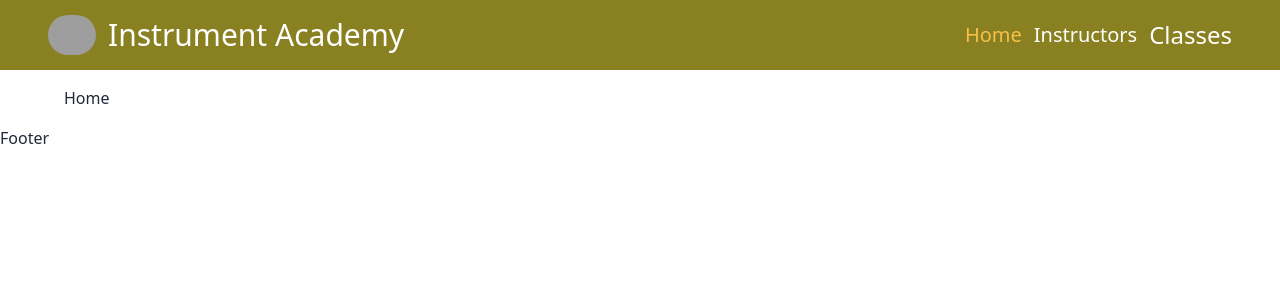
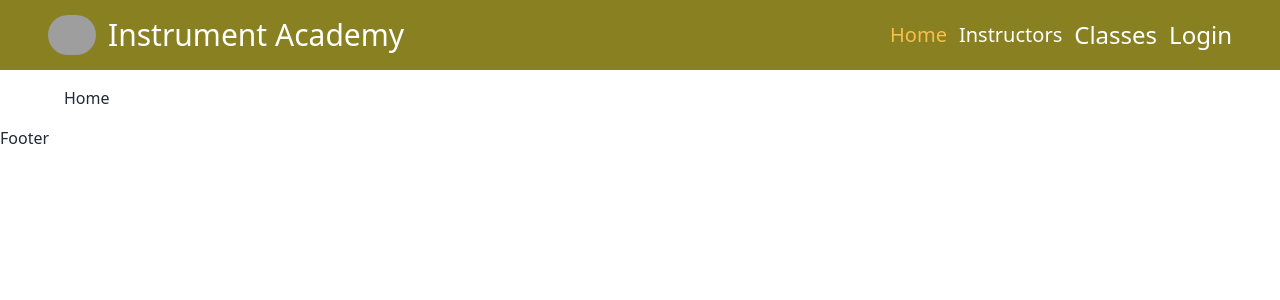
Before and after one commit to Moonchowdhur/summary-camp-client, a React (Vite) app: page / in a window 1280 px wide. Shown: the top 300 px of the page. Built offline with nearby package versions, Linux system fonts and the light colour scheme; no server answers; grey boxes are pictures that could not be loaded.

Commit message:
photourl

```diff
--- a/src/pages/Navbar/Navbar.jsx
+++ b/src/pages/Navbar/Navbar.jsx
@@ -1,7 +1,10 @@
-import React from "react";
+import React, { useContext } from "react";
 import { NavLink } from "react-router-dom";
+import { Authcontext } from "../../provider/Authprovider";
 
 const Navbar = () => {
+  const { user } = useContext(Authcontext);
+
   return (
     <div className="bg-[#898121] flex items-center justify-between font-medium  h-[70px] p-4 md:px-12  text-white">
       <div className="flex items-center gap-3">
@@ -50,6 +53,28 @@ const Navbar = () => {
               {/* other code */}
             </NavLink>
           </li>
+          {user ? (
+            <div className="flex items-center text-xl gap-3">
+              <img
+                src={user?.photoURL}
+                className="w-10 h-10 rounded-full"
+                alt=""
+              />
+              <button>Logout</button>
+            </div>
+          ) : (
+            <li className="text-2xl">
+              <NavLink
+                to="/login"
+                className={({ isActive, isPending }) =>
+                  isActive ? " text-[#F7C04A]" : ""
+                }
+              >
+                Login
+                {/* other code */}
+              </NavLink>
+            </li>
+          )}
         </ul>
       </div>
     </div>
--- a/src/pages/Register/Register.jsx
+++ b/src/pages/Register/Register.jsx
@@ -199,3 +199,6 @@ const Register = () => {
 };
 
 export default Register;
+
+// password --FGG$%w
+// email-rosa@gmail.com
```
